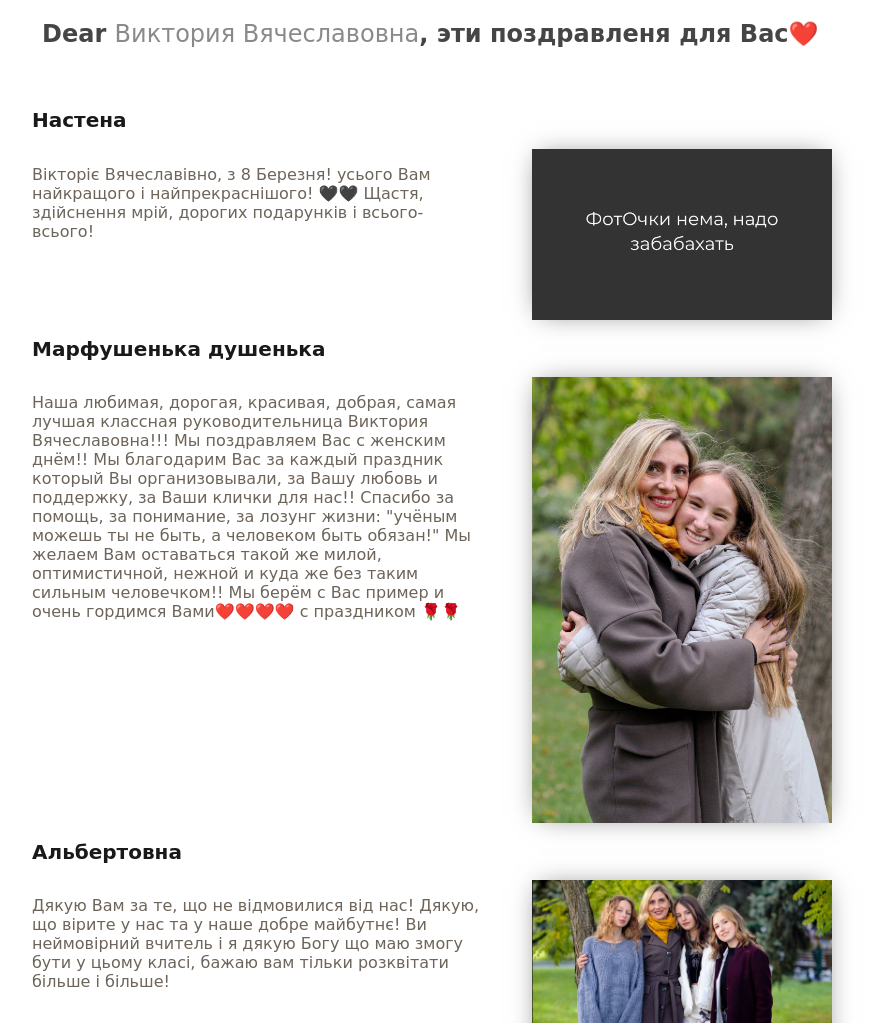
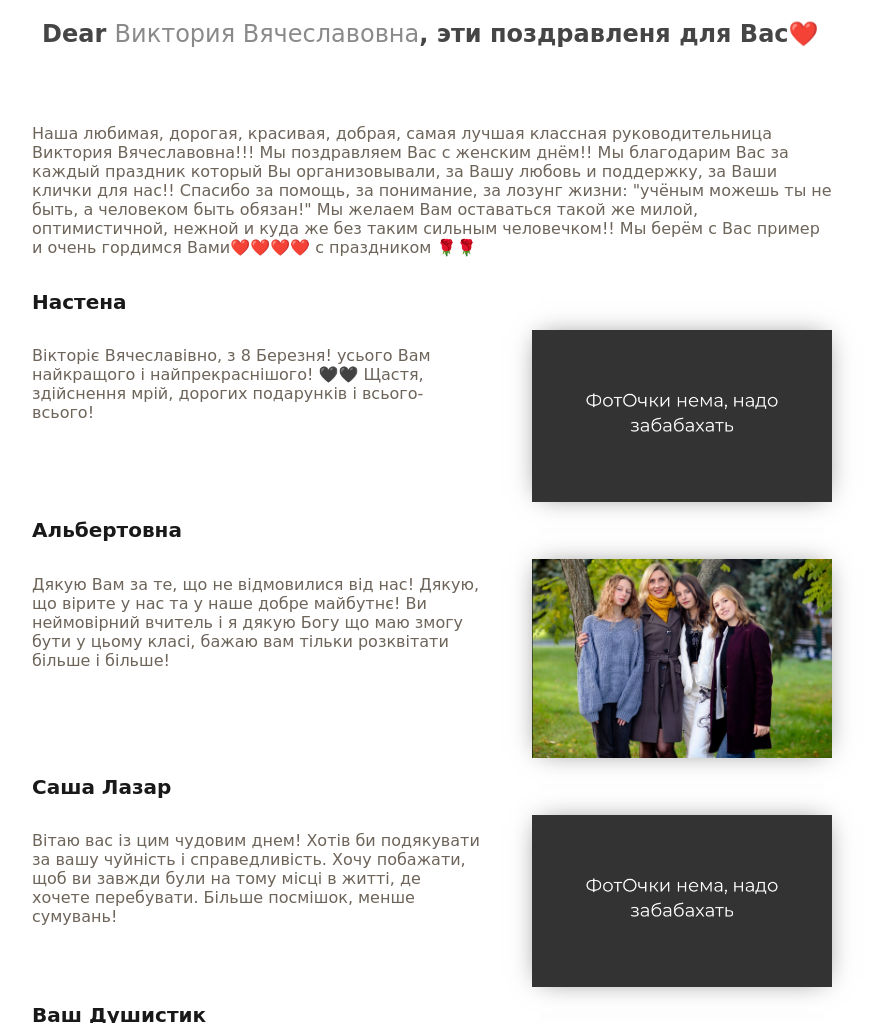
Before and after one commit to vadrille12/8march, a plain HTML site: page index.html in a window 1280 px wide. Shown: the part 720-1743 px from the top of the page, without its empty margins (208-1081 px from the left). Drawn offline with Linux system fonts and the light colour scheme; a web font is replaced by a local one.

Commit message:
update hero-congrats

```diff
--- a/index.css
+++ b/index.css
@@ -95,6 +95,12 @@
   color: #6d645a;
 }
 
+.hero-congrats {
+  display: inline-block;
+  font-family: "Shantell Sans", cursive;
+  color: #6d645a;
+}
+
 .cl-img {
   display: inline;
   box-shadow: 0px 0px 26px -8px rgba(112, 112, 112, 1);
--- a/index.html
+++ b/index.html
@@ -42,6 +42,17 @@
             Dear <span class="name-in">Виктория Вячеславовна</span>, эти
             поздравленя для Вас❤️
           </h2>
+          <p class="hero-congrats">
+            Наша любимая, дорогая, красивая, добрая, самая лучшая классная
+            руководительница Виктория Вячеславовна!!! Мы поздравляем Вас с
+            женским днём!! Мы благодарим Вас за каждый праздник который Вы
+            организовывали, за Вашу любовь и поддержку, за Ваши клички для нас!!
+            Спасибо за помощь, за понимание, за лозунг жизни: "учёным можешь ты
+            не быть, а человеком быть обязан!" Мы желаем Вам оставаться такой же
+            милой, оптимистичной, нежной и куда же без таким сильным
+            человечком!! Мы берём с Вас пример и очень гордимся Вами❤️❤️❤️❤️ с
+            праздником 🌹🌹
+          </p>
         </section>
         <section class="congrats-section">
           <h2 class="cl-name">Hастена</h2>
@@ -57,24 +68,6 @@
               alt=""
               width="300px"
             />
-          </div>
-        </section>
-
-        <section class="congrats-section">
-          <h2 class="cl-name">Марфушенька душенька</h2>
-          <div class="congrats-wrapper">
-            <p class="congrats">
-              Наша любимая, дорогая, красивая, добрая, самая лучшая классная
-              руководительница Виктория Вячеславовна!!! Мы поздравляем Вас с
-              женским днём!! Мы благодарим Вас за каждый праздник который Вы
-              организовывали, за Вашу любовь и поддержку, за Ваши клички для
-              нас!! Спасибо за помощь, за понимание, за лозунг жизни: "учёным
-              можешь ты не быть, а человеком быть обязан!" Мы желаем Вам
-              оставаться такой же милой, оптимистичной, нежной и куда же без
-              таким сильным человечком!! Мы берём с Вас пример и очень гордимся
-              Вами❤️❤️❤️❤️ с праздником 🌹🌹
-            </p>
-            <img class="cl-img" src="./img/marfa.jpg" alt="" width="300px" />
           </div>
         </section>
 
```
